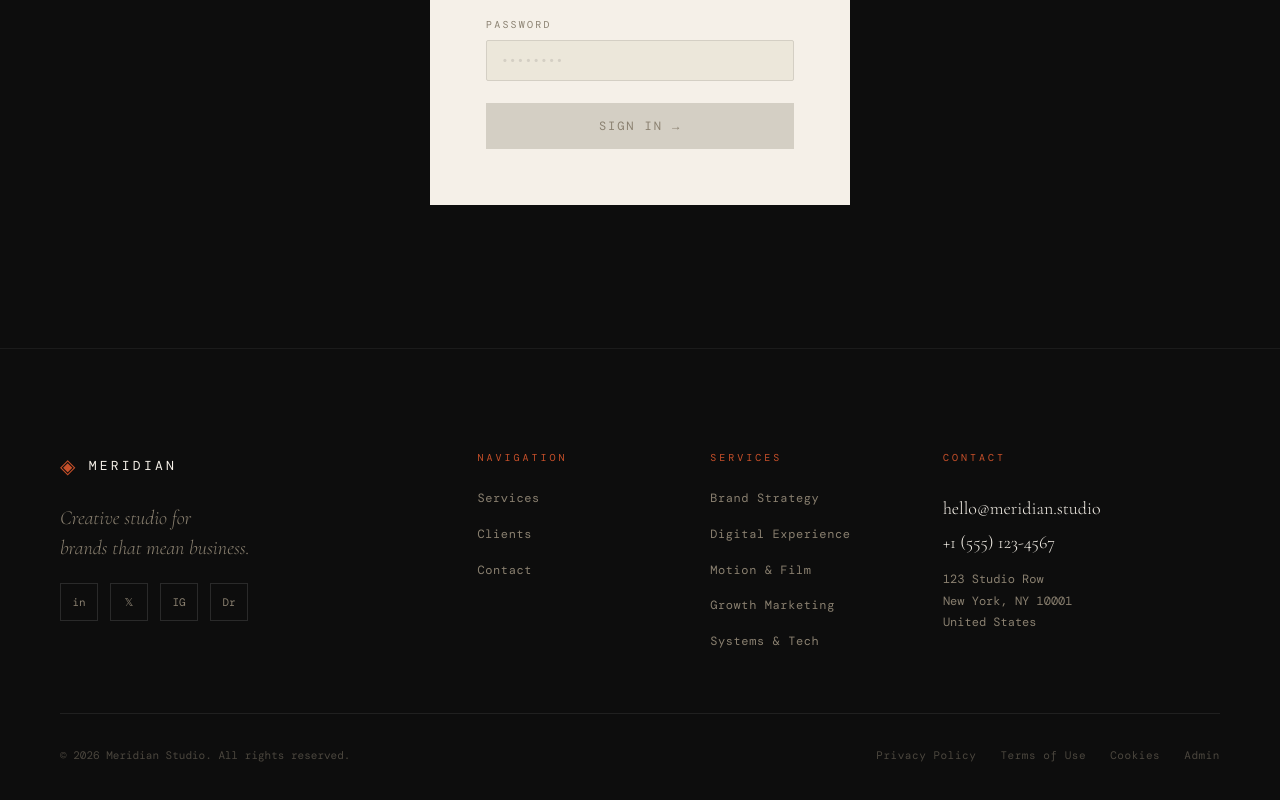
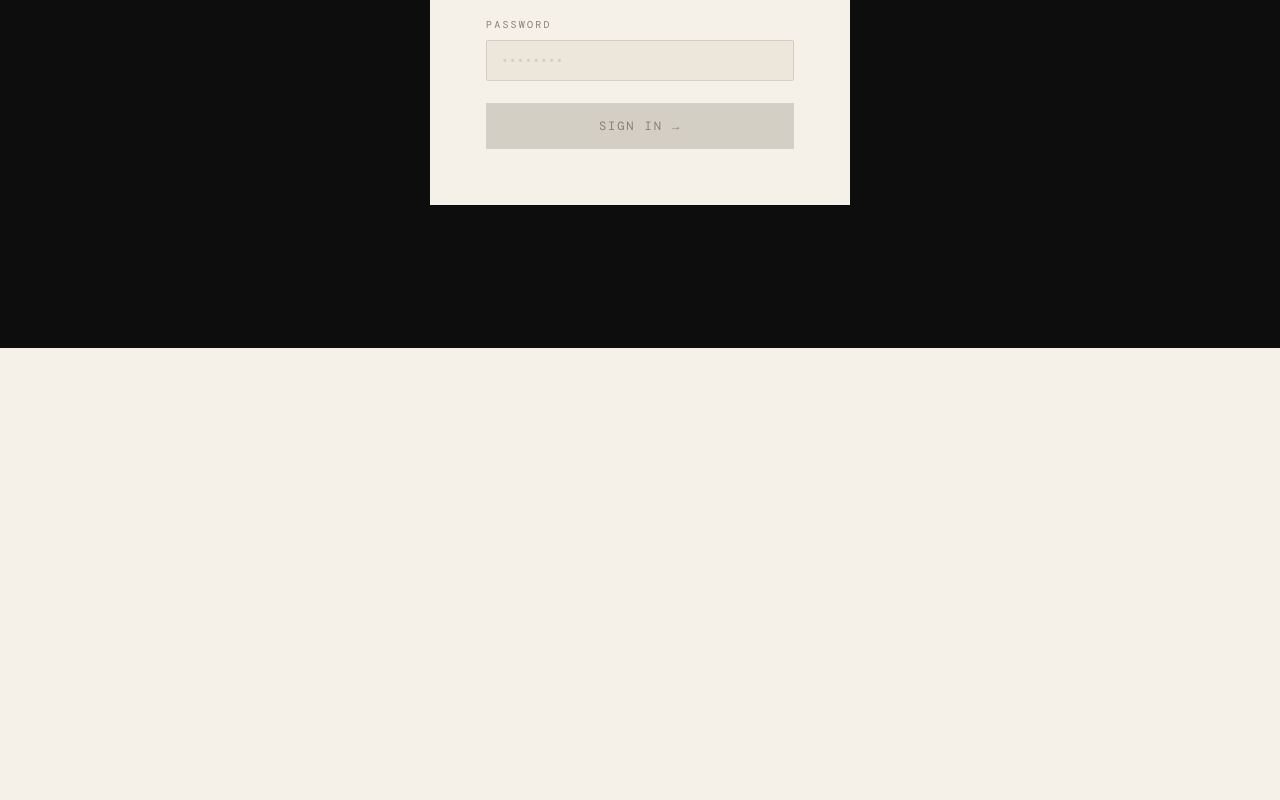
Before and after one commit to walterpalladino/landing-page, a React (Vite) app: page /landing-page/admin in a window 1280 px wide. Shown: the part 452-1252 px from the top of the page. After the commit the page ends 800 px from the top, so only its background shows below. Built offline with nearby package versions, Linux system fonts and the light colour scheme; a web font is replaced by a local one.

Commit message:
Rollback Patch access admin page

```diff
--- a/src/AppRoutes.jsx
+++ b/src/AppRoutes.jsx
@@ -10,6 +10,8 @@ export default function AppRoutes() {
     <>
       <ScrollToTop />
       <Routes>
+        {/* ── Admin — no Navbar / Footer ── */}
+        <Route path="/admin" element={<AdminRoot />} />
 
         {/* ── Public routes — with Navbar / Footer ── */}
         <Route
@@ -23,10 +25,6 @@ export default function AppRoutes() {
                 <Route path="/appointment"    element={<AppointmentPage />}   />
                 <Route path="/services/:slug" element={<ServiceDetailPage />} />
                 <Route path="/clients/:slug"  element={<ClientDetailPage />}  />
-
-                {/* ── Admin — no Navbar / Footer ── */}
-                <Route path="/admin" element={<AdminRoot />} />
-
               </Routes>
               <Footer />
             </>
--- a/src/components/common/Footer.jsx
+++ b/src/components/common/Footer.jsx
@@ -1,6 +1,3 @@
-
-import { Link } from "react-router-dom";
-
 import { NAV_LINKS, SOCIAL_LINKS } from "../../services/contentService";
 import { currentYear } from "../../utils/formatters";
 import "./Footer.css";
@@ -69,7 +66,6 @@ export default function Footer() {
             <a href="#">Privacy Policy</a>
             <a href="#">Terms of Use</a>
             <a href="#">Cookies</a>
-            <Link to="/admin">Admin</Link>
           </div>
         </div>
       </div>
```
